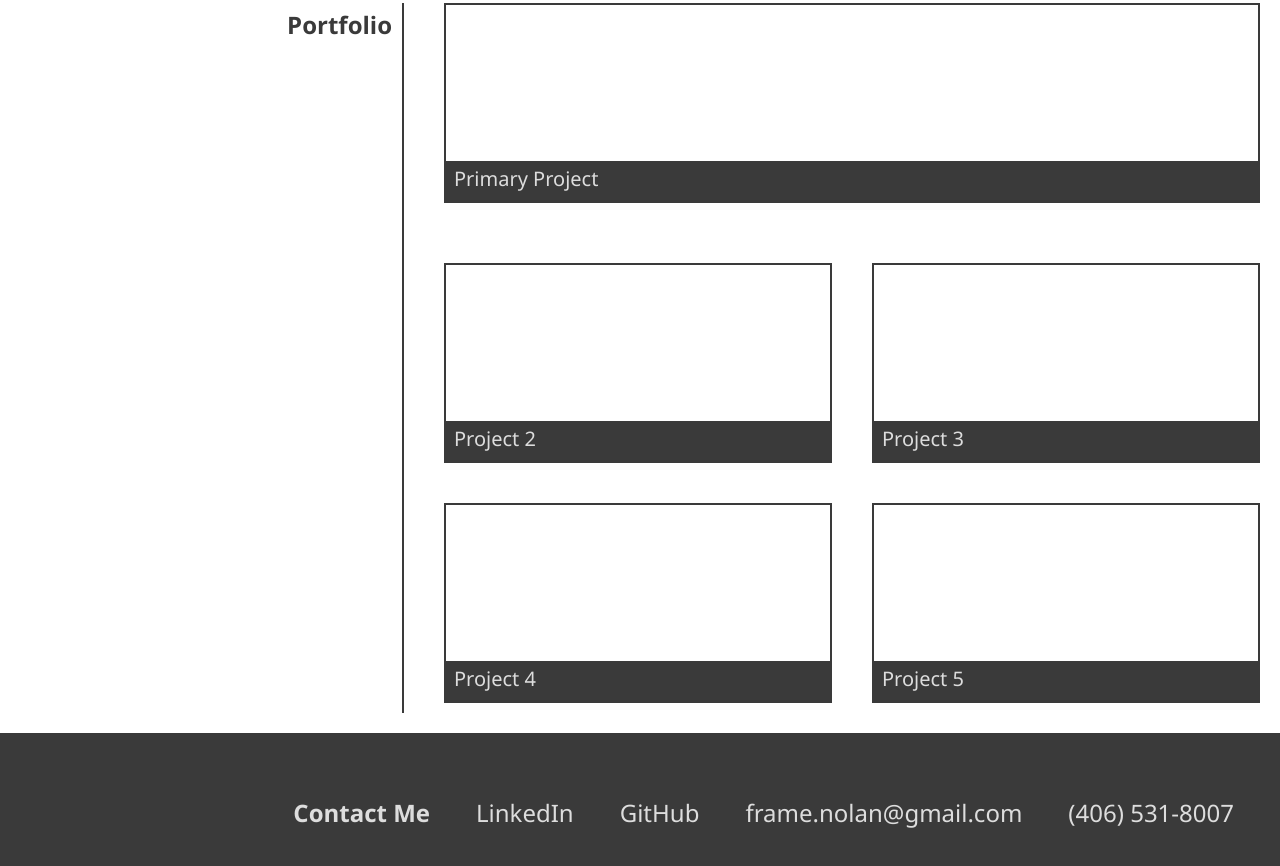
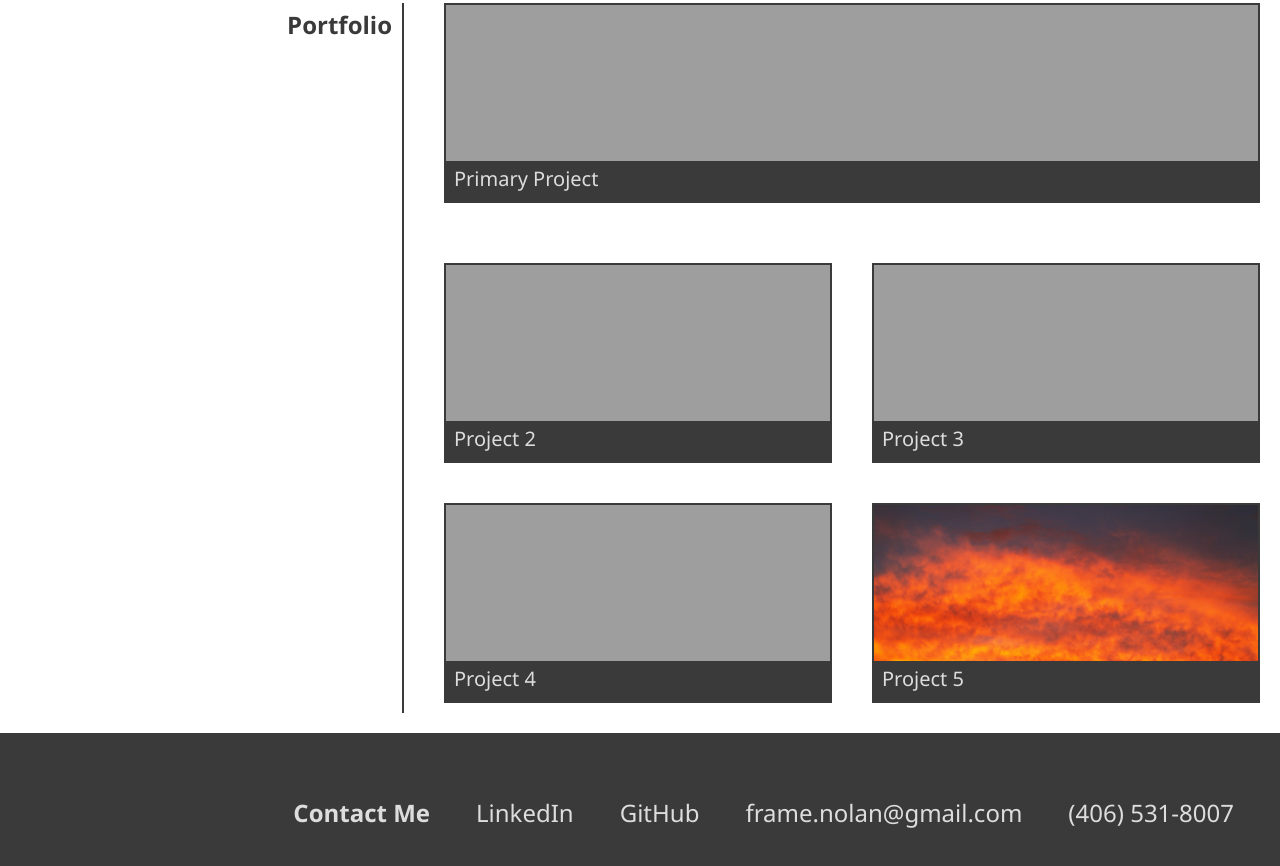
Before and after one commit to framenolan/portfolio, a plain HTML site: page index.html in a window 1280 px wide. Shown: the part 502-1368 px from the top of the page. Drawn offline with Linux system fonts and the light colour scheme; the site is published under a folder, as on GitHub Pages, so addresses that start at the root find nothing.

Commit message:
fixed image URLs

```diff
--- a/assets/style.css
+++ b/assets/style.css
@@ -170,27 +170,27 @@ section div {
 }
 
 #project-1 {
-    background-image: url(/assets/images/leaves.jpg);
+    background-image: url(./images/leaves.jpg);
     background-size: cover;
 }
 
 #project-2 {
-    background-image: url(/assets/images/peppers.jpg);
+    background-image: url(./images/peppers.jpg);
     background-size: cover;
 }
 
 #project-3 {
-    background-image: url(/assets/images/clouds.jpg);
+    background-image: url(./images/clouds.jpg);
     background-size: cover;
 }
 
 #project-4 {
-    background-image: url(/assets/images/snow-trees.jpg);
+    background-image: url(./images/snow-trees.jpg);
     background-size: cover;
 }
 
 #project-5 {
-    background-image: url(/assets/images/sunset.jpg);
+    background-image: url(./images/sunset.jpg);
     background-size: cover;
 }
 
```
